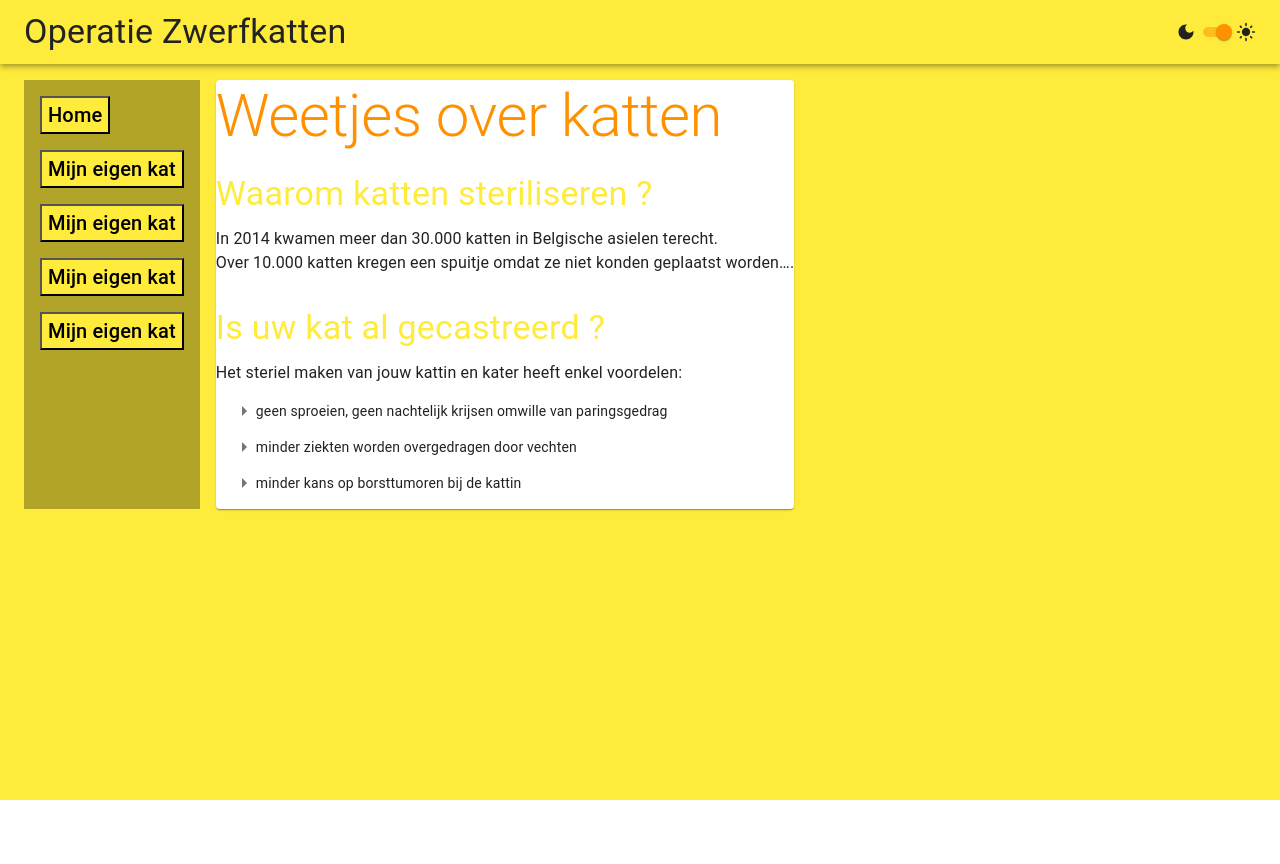
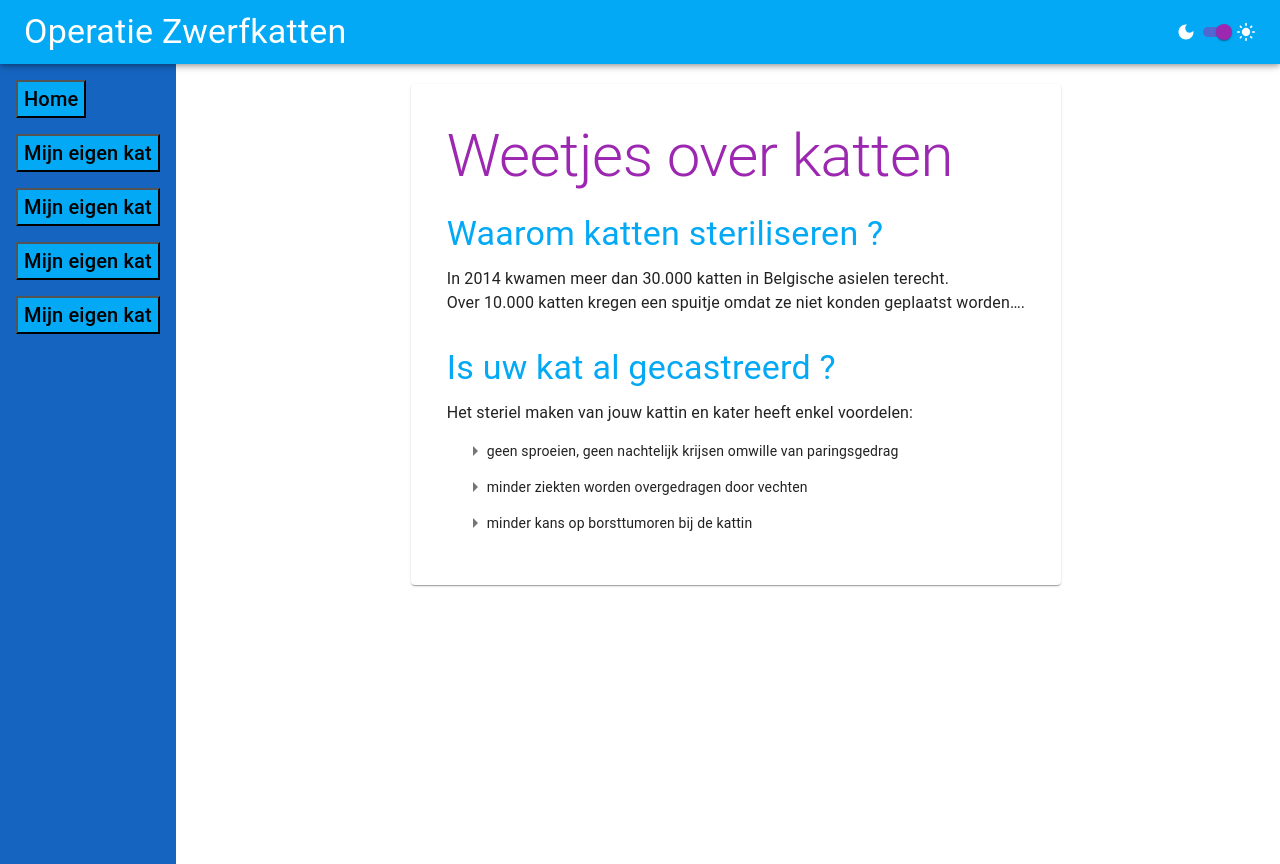
Before and after one commit to efikatec/zwerfkatten-public-www, a React (Create React App) app: page /own-cat in a window 1280 px wide. Before the commit the page ends 800 px from the top, so only its background shows below. Built offline with nearby package versions, Linux system fonts and the light colour scheme.

Commit message:
Ready for the documents

```diff
--- a/src/App/Header.tsx
+++ b/src/App/Header.tsx
@@ -1,10 +1,4 @@
-import {
-  Typography,
-  AppBar,
-  Toolbar,
-  Stack,
-  IconButton,
-} from "@mui/material";
+import { Typography, AppBar, Toolbar, Stack, IconButton } from "@mui/material";
 import MenuIcon from "@mui/icons-material/Menu";
 import ToggleThemeMode from "../components/ToggleThemeMode";
 import {
@@ -15,17 +9,11 @@ import {
 
 const Header = () => {
   const hambugerMode = useHambugerMode();
-  const sidebarOpen = useSidebarOpen();
   const setSidebarOpen = useSetSidebarOpen();
 
-  const toggleSidebarOpen = () => {
-    setSidebarOpen(!sidebarOpen);
-  };
-
   return (
-    <header>
-      <AppBar position="sticky">
-        <Toolbar>
+    <AppBar position="sticky" color="primary">
+      <Toolbar color="transparent">
         <Typography variant="h4" component="span" sx={{ flexGrow: 1 }}>
           Operatie Zwerfkatten
         </Typography>
@@ -34,7 +22,7 @@ const Header = () => {
           {hambugerMode && (
             <IconButton
               color="inherit"
-                onClick={toggleSidebarOpen}
+              onClick={() => setSidebarOpen(true)}
               edge="start"
             >
               <MenuIcon />
@@ -43,7 +31,6 @@ const Header = () => {
         </Stack>
       </Toolbar>
     </AppBar>
-    </header>
   );
 };
 
--- a/src/App/Main.tsx
+++ b/src/App/Main.tsx
@@ -2,6 +2,7 @@ import { Routes, Route, RouteProps, Navigate } from "react-router-dom";
 import HomePage from "../pages/HomePage";
 import OwnCatPage from "../pages/OwnCatPage";
 import Error404Page from "../pages/Error404Page";
+import { Box } from "@mui/material";
 
 const routes: RouteProps[] = [
   {
@@ -25,11 +26,20 @@ const routes: RouteProps[] = [
 const Main = () => {
   return (
     <main>
-      <Routes>
-        {routes.map((one, index) => (
-          <Route key={index} path={one.path} element={one.element} />
-        ))}
-      </Routes>
+      <Box
+        sx={{
+          display: "flex",
+          alignItems: "center",
+          justifyContent: "center",
+          flexGrow: 1,
+        }}
+      >
+        <Routes>
+          {routes.map((one, index) => (
+            <Route key={index} path={one.path} element={one.element} />
+          ))}
+        </Routes>
+      </Box>
     </main>
   );
 };
--- a/src/App/Nav.tsx
+++ b/src/App/Nav.tsx
@@ -51,7 +51,7 @@ const Nav = () => {
   ];
 
   return (
-    <List sx={{ bgcolor: "sbBgColor", flexGrow: 0, flexShrink: 0 }}>
+    <List sx={{ backgroundColor: "transparent", flexGrow: 0, flexShrink: 0 }}>
       {links.map((one, index) => (
         <LinkBtn
           key={index}
--- a/src/App/Sidebar.tsx
+++ b/src/App/Sidebar.tsx
@@ -1,4 +1,4 @@
-import { Drawer, IconButton, styled } from "@mui/material";
+import { Drawer, IconButton, Box, styled } from "@mui/material";
 import ChevronLeftIcon from "@mui/icons-material/ChevronLeft";
 import {
   useHambugerMode,
@@ -6,7 +6,6 @@ import {
   useSetSidebarOpen,
 } from "../contexts/Theme2NavContent";
 import Nav from "./Nav";
-
 
 const SlidingSidebar = () => {
   const sidebarOpen = useSidebarOpen();
@@ -19,21 +18,33 @@ const SlidingSidebar = () => {
       open={sidebarOpen}
       sx={{
         flexShrink: 0,
+        height: "100%",
         "& .MuiDrawer-paper": {
           boxSizing: "border-box",
-          backgroundColor: "sbBgColor"
+          backgroundColor: "sbBgColor",
         },
       }}
     >
       <DrawerHeader>
-        <IconButton onClick={() => setSidebarOpen(false)}>
+        <IconButton
+          onClick={() => setSidebarOpen(false)}
+          color="default"
+          size="large"
+        >
           <ChevronLeftIcon />
         </IconButton>
       </DrawerHeader>
       <Nav />
     </Drawer>
   );
-  return <Nav />;
+};
+
+const FixedSidebar = () => {
+  return (
+    <Box sx={{mr: "16px", height: "100%", backgroundColor: "sbBgColor"}}>
+      <Nav />
+    </Box>
+  );
 };
 
 const DrawerHeader = styled("div")(({ theme }) => ({
@@ -45,35 +56,14 @@ const DrawerHeader = styled("div")(({ theme }) => ({
   justifyContent: "flex-end",
 }));
 
-
 const Sidebar = () => {
   const hambugerMode = useHambugerMode();
 
-  return hambugerMode ? <SlidingSidebar /> : <Nav />;
+  return (
+    <Box sx={{ flexGrow: 0, flexShrink: 0 }}>
+      {hambugerMode ? <SlidingSidebar /> : <FixedSidebar />}
+    </Box>
+  );
 };
 
-//   return (
-//     <Drawer
-//       anchor="left"
-//       variant="temporary"
-//       open
-//       sx={{
-//         width: drawerWidth,
-//         flexShrink: 0,
-//         "& .MuiDrawer-paper": {
-//           width: drawerWidth,
-//           boxSizing: "border-box",
-//         },
-//       }}
-//     >
-//       <DrawerHeader>
-//         <IconButton onClick={() => setSidebarOpen(false)}>
-//           <ChevronLeftIcon />
-//         </IconButton>
-//       </DrawerHeader>
-//       <Nav />
-//     </Drawer>
-//   );
-// };
-
 export default Sidebar;
--- a/src/App/index.tsx
+++ b/src/App/index.tsx
@@ -3,7 +3,6 @@ import { BrowserRouter } from "react-router-dom";
 import { ThemeProvider, Theme2NavProvider } from "../contexts";
 import Header from "./Header";
 import Sidebar from "./Sidebar";
-import Nav from "./Nav";
 import Main from "./Main";
 
 const Content = () => {
@@ -12,25 +11,30 @@ const Content = () => {
       sx={{
         minHeight: "100vh",
         width: "100vw",
-        bgcolor: "primary.main",
       }}
     >
-      <Stack direction="column" spacing={2}>
       <Header />
       <Box
-          display="flex"
-          justifyContent="center"
-          alignItems="center"
-          flexGrow={1}
+        sx={{
+          minHeight: "100vh",
+          width: "100vw",
+          display: "flex",
+          flexDirection: "row",
+        }}
       >
-          <Container maxWidth="xl">
-            <Stack direction="row" spacing={2}>
         <Sidebar />
+        <Container
+          maxWidth="lg"
+          sx={{
+            display: "flex",
+            justifyContent: "center",
+            flexGrow: 1,
+            mt: "20px",
+          }}
+        >
           <Main />
-            </Stack>
         </Container>
       </Box>
-      </Stack>
     </Box>
   );
 };
--- a/src/components/Doc/doc.components.tsx
+++ b/src/components/Doc/doc.components.tsx
@@ -72,7 +72,7 @@ export const Doc = ({
   );
 
   return (
-    <Paper>
+    <Paper sx={{padding: "36px"}}>
       <Typography variant="h2" component="h4" color="secondary" gutterBottom>
         {title}
       </Typography>
--- a/src/contexts/ThemeContent.tsx
+++ b/src/contexts/ThemeContent.tsx
@@ -15,10 +15,7 @@ const lightTheme = (() => {
     return createTheme(t, {
       palette: {
         primary: {
-          main: "#ffeb3b",
-          light: "#ffef62",
-          dark: "#b2a429",
-          contrastText: "#222",
+          main: colors.lightBlue[500],
         },
       },
     });
@@ -27,10 +24,7 @@ const lightTheme = (() => {
     return createTheme(t, {
       palette: {
         secondary: {
-          main: "#ff9100",
-          light: "#ffa733",
-          dark: "#b26500",
-          contrastText: "#222",
+          main: colors.purple[500]
         },
       },
     });
@@ -78,15 +72,26 @@ const lightTheme = (() => {
 })();
 
 const darkTheme = (() => {
-  const sbBgColor = (t: Theme) => {
+  const background = (t: Theme) => {
     return createTheme(t, {
       palette: {
-        sbBgColor: "red" // t.palette.primary.light
+        background: {
+          paper: "#000",
+          default: "#333"
+        },
       },
     });
   };
 
-  const rc = [sbBgColor].reduce(
+  const sbBgColor = (t: Theme) => {
+    return createTheme(t, {
+      palette: {
+        sbBgColor: t.palette.primary.dark
+      },
+    });
+  };
+
+  const rc = [background, sbBgColor].reduce(
     (rc, one) => one(rc),
     createTheme({
       palette: {
```
Also changed, not shown: src/pages/OwnCatPage/index.tsx (line endings or trailing spaces). Lines whose indentation alone changed are shown as unchanged.
